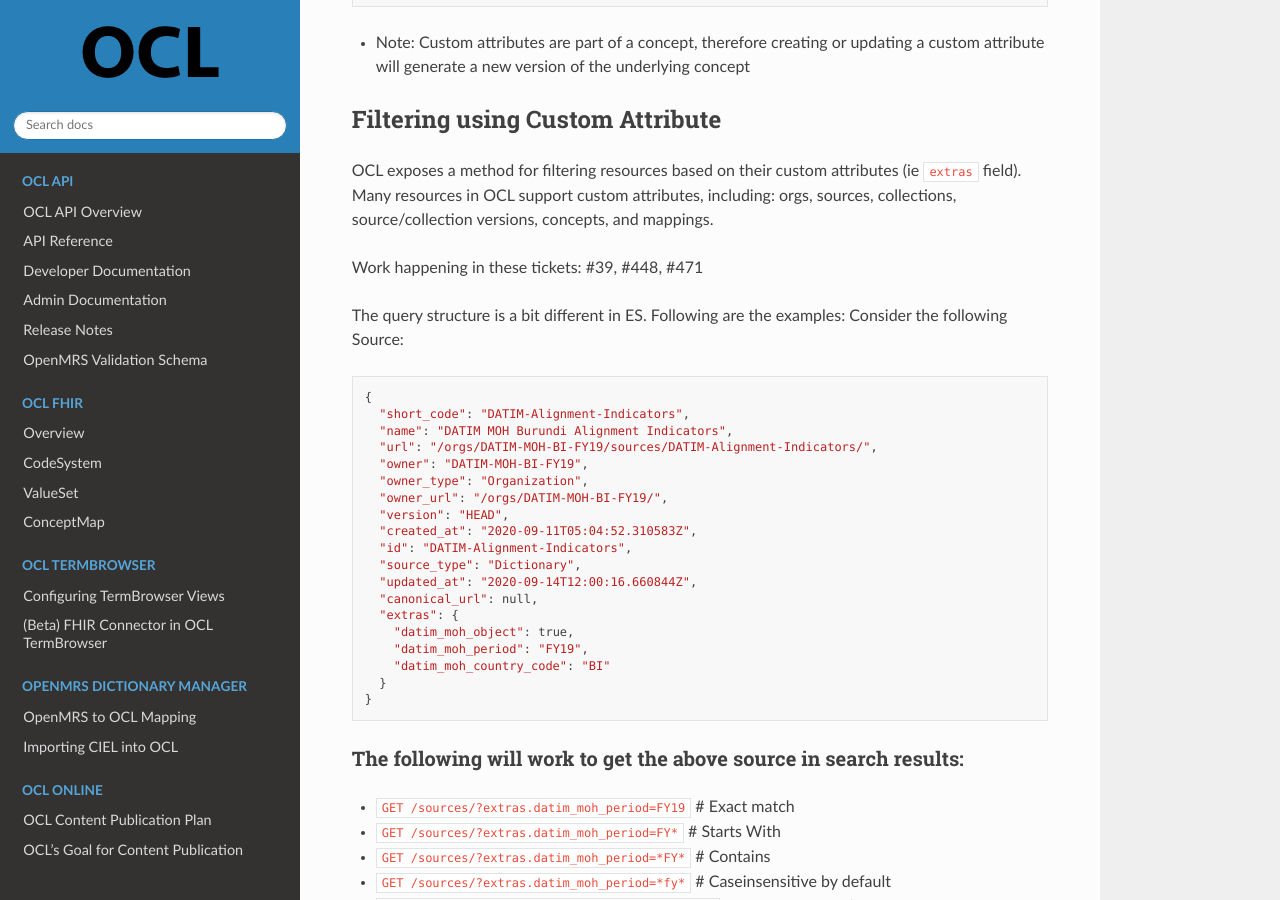
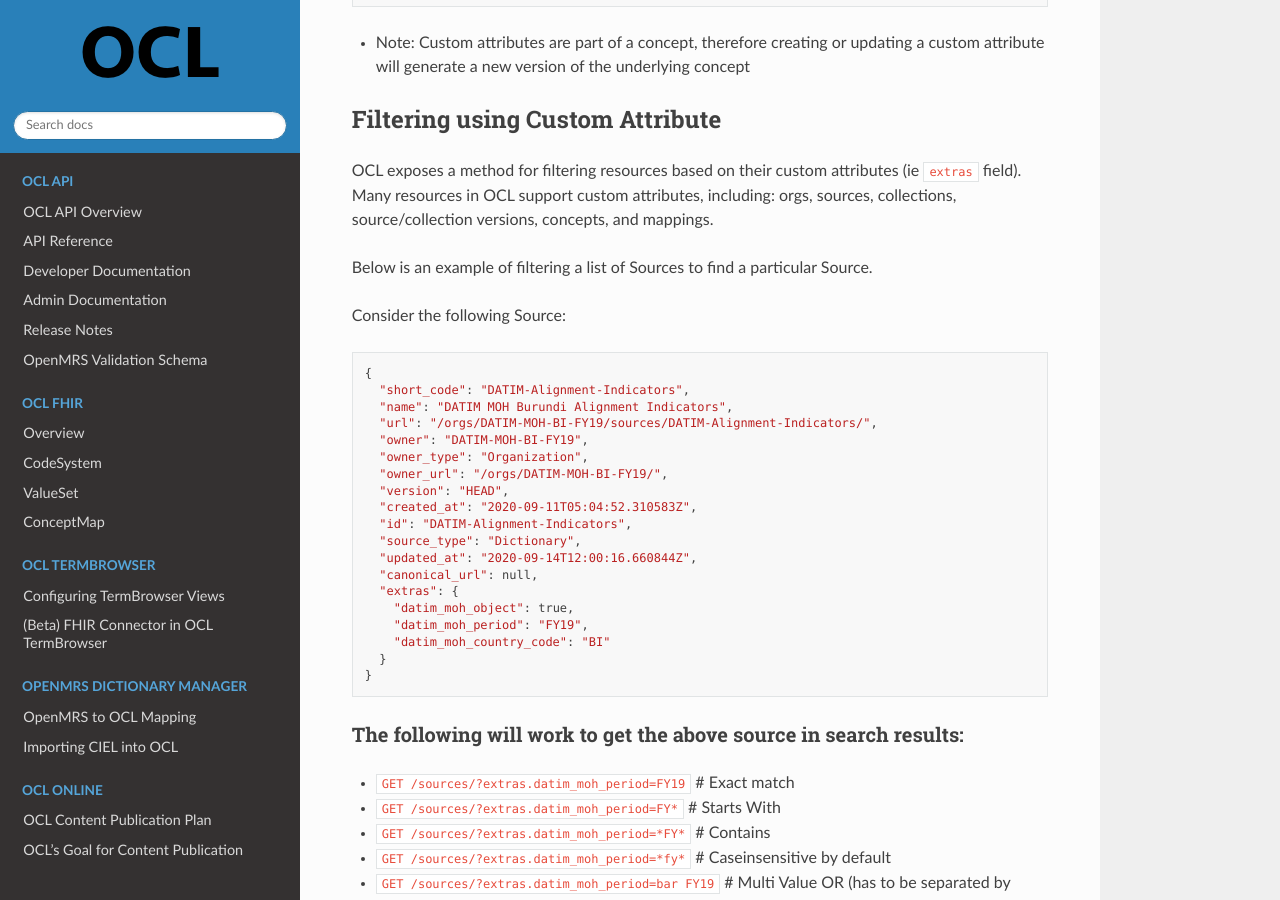
Before and after one commit to OpenConceptLab/ocl-docs, a Sphinx documentation site: the page built from docs/source/oclapi/apireference/custom_attributes.md, in a window 1280 px wide and 900 px high, scrolled down 1909 px. Built offline with Sphinx 7.4.7 and the Read the Docs theme 2.0.0, drawn with Linux system fonts in a browser that asks for light colours.

Commit message:
Update custom_attributes.md

````diff
--- a/docs/source/oclapi/apireference/custom_attributes.md
+++ b/docs/source/oclapi/apireference/custom_attributes.md
@@ -74,9 +74,9 @@ DELETE /user/sources/:source/concepts/:concept/extras/:field_name/
 
 OCL exposes a method for filtering resources based on their custom attributes (ie `extras` field). Many resources in OCL support custom attributes, including: orgs, sources, collections, source/collection versions, concepts, and mappings.
 
-Work happening in these tickets: #39, #448, #471
 
-The query structure is a bit different in ES. Following are the examples:
+Below is an example of filtering a list of Sources to find a particular Source.
+
 Consider the following Source:
 ```
 {
````
